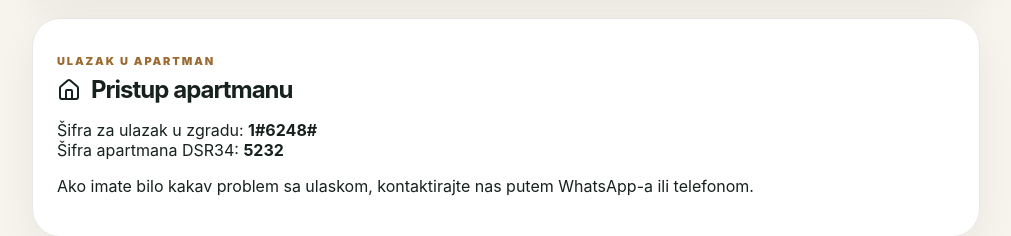
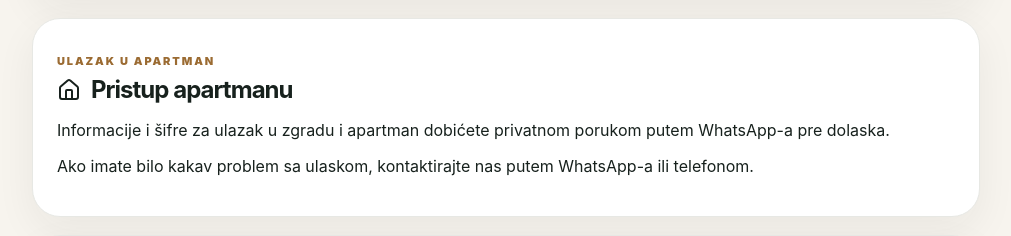
Before and after one commit to pocucapedja-debug/divcicasa-guest-guide, a Next.js app: page /dsr34 in a window 1280 px wide. Shown: the part 1280-1516 px from the top of the page, without its empty margins (134-1145 px from the left). Built offline with nearby package versions, Linux system fonts and the light colour scheme.

Commit message:
DSR34 - uklonjene pristupne sifre

```diff
--- a/app/dsr34/page.jsx
+++ b/app/dsr34/page.jsx
@@ -12,8 +12,7 @@ const apt = {
   address: 'DSR Divčigora, Divčibare',
   wifiName: 'Apartman34',
   wifiPassword: 'apartman34',
-  buildingCode: '1#6248#',
-  apartmentCode: '5232',
+
   phone: '+381 66 666 0015',
   phoneTel: '+381666660015',
   maps: 'https://maps.app.goo.gl/Xm6QaGzTzLEnea2U7',
@@ -138,8 +137,10 @@ export default function DSR34Page() {
           <h2><Home /> Pristup apartmanu</h2>
 
         <p>
-  Šifra za ulazak u zgradu: <strong>1#6248#</strong><br />
-  Šifra apartmana DSR34: <strong>5232</strong>
+
+Informacije i šifre za ulazak u zgradu i apartman
+dobićete privatnom porukom putem WhatsApp-a pre dolaska.
+
 </p>
 
           <p>
```
